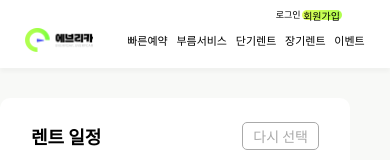
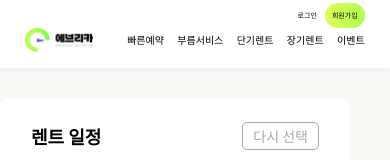
Before and after one commit to STERNDELFTIN/everycar-frontend, a React (Create React App) app in the folder everycar-frontend/: page /productList in a window 390 px wide. Shown: the top 160 px of the page. Built offline with nearby package versions, Linux system fonts and the light colour scheme.

Commit message:
header 메뉴 폰트 사이즈 변경

```diff
--- a/everycar-frontend/src/App.css
+++ b/everycar-frontend/src/App.css
@@ -8,7 +8,7 @@ i { display: block; }
 
 .App {
   width: 100%; height: auto;
-  max-width: 1920px; min-width: 380px;
+  max-width: 1920px; min-width: 344px;
   background-color: #F8F9F7;
   display: flex;
   flex-direction: column;
--- a/everycar-frontend/src/css/Header.css
+++ b/everycar-frontend/src/css/Header.css
@@ -4,12 +4,11 @@
 }
 .menu {
     width: 100%; height: 85px;
-    max-width: 1920px; min-width: 380px;
     background: #FFFFFF;
     justify-items: center;
     box-shadow: 0px 4px 3.9px rgba(0, 0, 0, 0.03);
   }
-  .menu-container, .left-menu, .center-menu, .right-menu, .register {
+  .menu-container, .left-menu, .center-menu, .right-menu, .register, .login {
     height: 100%;
     display: flex;
     text-align: center;
@@ -35,12 +34,17 @@
     color: #000000;
     width: 25%;
     justify-content: right;
-    font-size: 12px;
+    gap: 5px;
+  }
+  .login, .register {
+    padding-top: clamp(5px, 1vh, 10px);
+    padding-bottom: clamp(5px, 1vh, 10px);
+    padding-left: clamp(7px, 1.1vw, 12px);
+    padding-right: clamp(7px, 1.1vw, 12px);
+    width: auto; height: auto;
   }
   .register {
-    width: 91px; height: 33px;
-    justify-content: center;
-    border-radius: 50px;
+    border-radius: 100px;
     background: linear-gradient(to left, #AFFF4F, #DFFF58);
   }
 
@@ -62,19 +66,10 @@
     }
     .center-menu {
       width: 55%;
-      font-size: clamp(11px, 1vw, 20px);
+
     }
     .right-menu {
-      font-size: clamp(9px, 0.8vw, 21px);
-    }
-    .register {
-      width: 63px; height: 25px;
-    }
-    .customer-service h4, .company-info h4, .sns-title {
-      font-size: clamp(10px, 1vw, 15px);
-    }
-    .footer-content {
-      font-size: clamp(8px, 0.9vw, 14px) !important;
+
     }
 
   }
@@ -107,8 +102,8 @@
       right: 0%;
       top: 2%;
     }
-    .register {
-      width: 40px; height: 16px;
+    .register, .login {
+      font-size: clamp(10px, 0.5vw, 10px);
     }
   }
   @media (max-width: 480px) { /* 모바일 */
@@ -138,10 +133,10 @@
     .right-menu {
       position: absolute;
       height: 35px;
-      right: 6.8%;
+      right: 0%;
       top: -3%;
     }
-    .register {
-      width: 40px; height: 10px;
+    .register, .login {
+      font-size: clamp(7px, 0.5vw, 10px);
     }
   }
```
